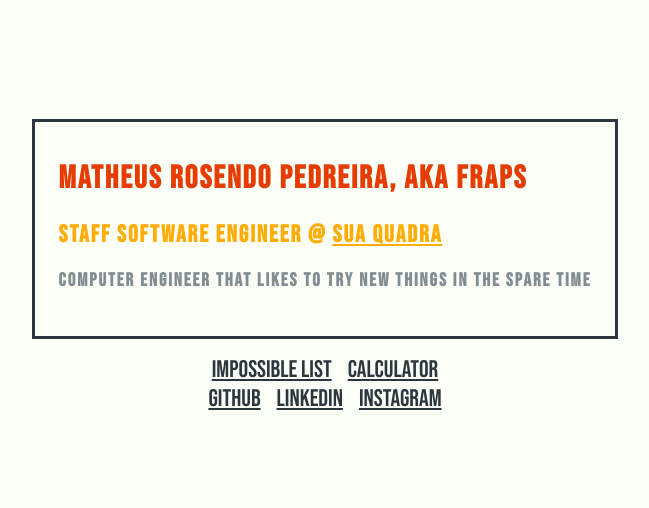
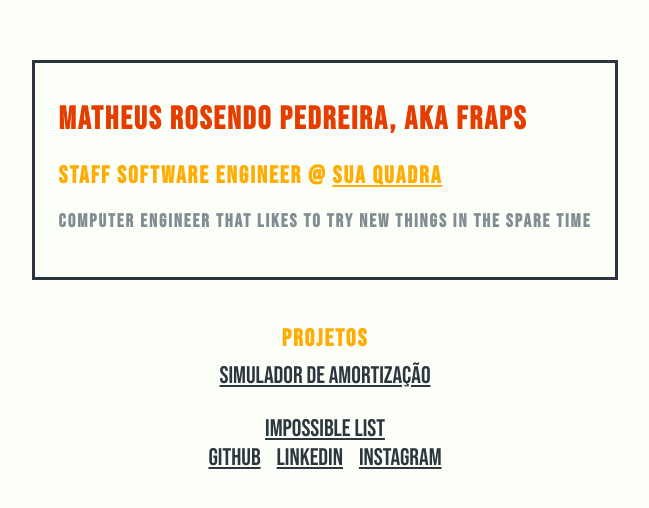
Before and after one commit to frapsMatheus/fraps.dev, a Next.js app: page / in a window 1280 px wide. Shown: the part 134-642 px from the top of the page, without its empty margins (315-964 px from the left). Built offline with nearby package versions, Linux system fonts and the light colour scheme.

Commit message:
feat: add projects section and include Simulador de Amortização

```diff
--- a/src/pages/index.tsx
+++ b/src/pages/index.tsx
@@ -17,11 +17,19 @@ export default function Home() {
     );
   }
 
+  function projects() {
+    return (
+      <div className={styles.projects}>
+        <h2>Projetos</h2>
+        <a href="https://imovel.fraps.dev">Simulador de Amortização</a>
+      </div>
+    );
+  }
+
   function buttons() {
     return (
       <div className={styles.buttons}>
         <a href="/lista-impossivel">IMPOSSIBLE LIST</a>
-        <a href="https://imovel.fraps.dev">CALCULATOR</a>
         <br />
         <a href="/github">GITHUB</a>
         <a href="/linkedin">LINKEDIN</a>
@@ -33,6 +41,7 @@ export default function Home() {
   return (
     <div className={styles.container}>
       {card()}
+      {projects()}
       {buttons()}
     </div>
   );
--- a/src/styles/Home.module.scss
+++ b/src/styles/Home.module.scss
@@ -43,6 +43,20 @@ $YELLOW: #FFAD05;
   }
 }
 
+.projects {
+  text-align: center;
+  margin-top: 24px;
+  margin-bottom: 8px;
+  h2 {
+    font-size: 24px;
+    margin-bottom: 8px;
+  }
+  a {
+    @extend .link;
+    color: $DARK_GREY;
+  }
+}
+
 @media only screen and (max-width: 720px) {
   .container {
     width: 90%;
```
